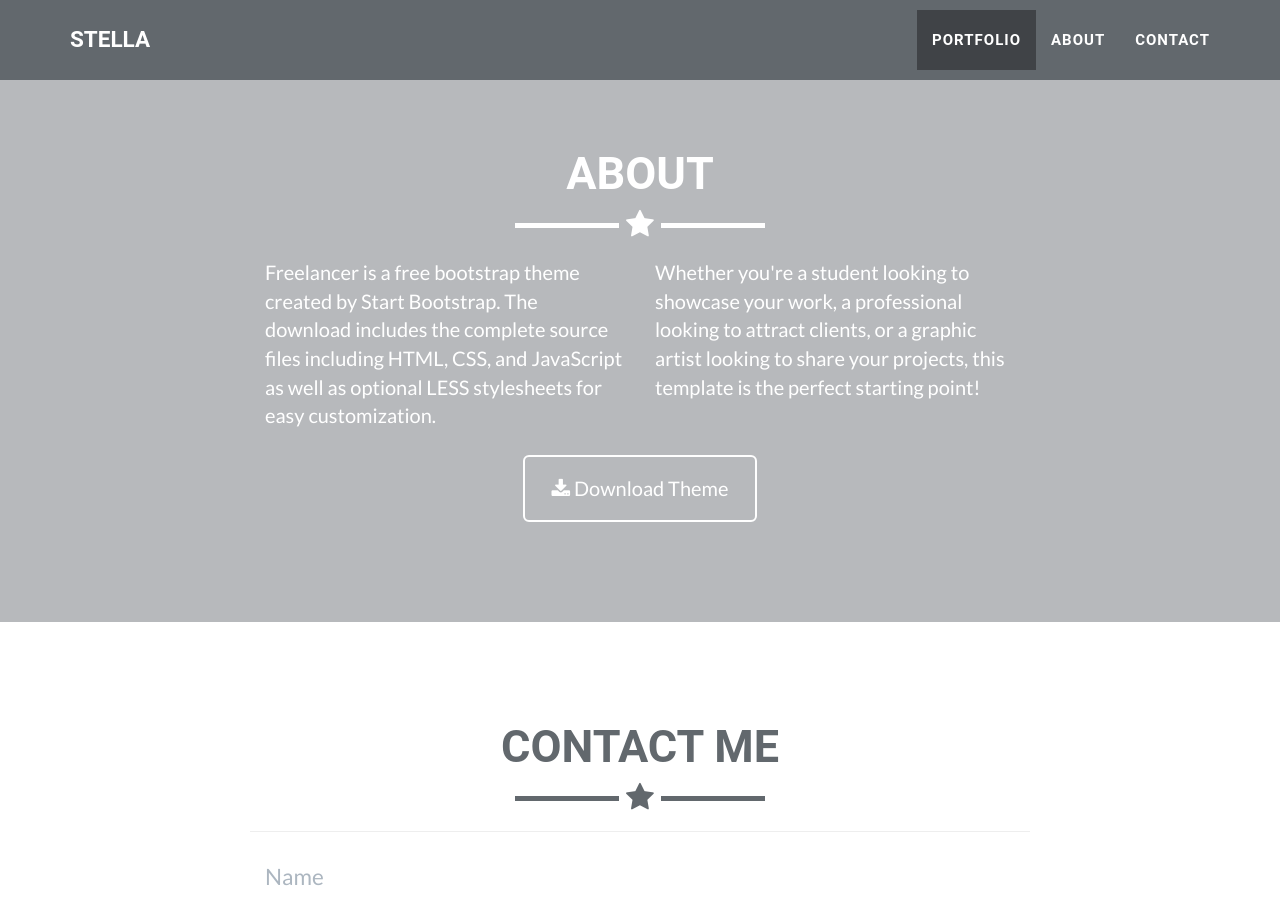
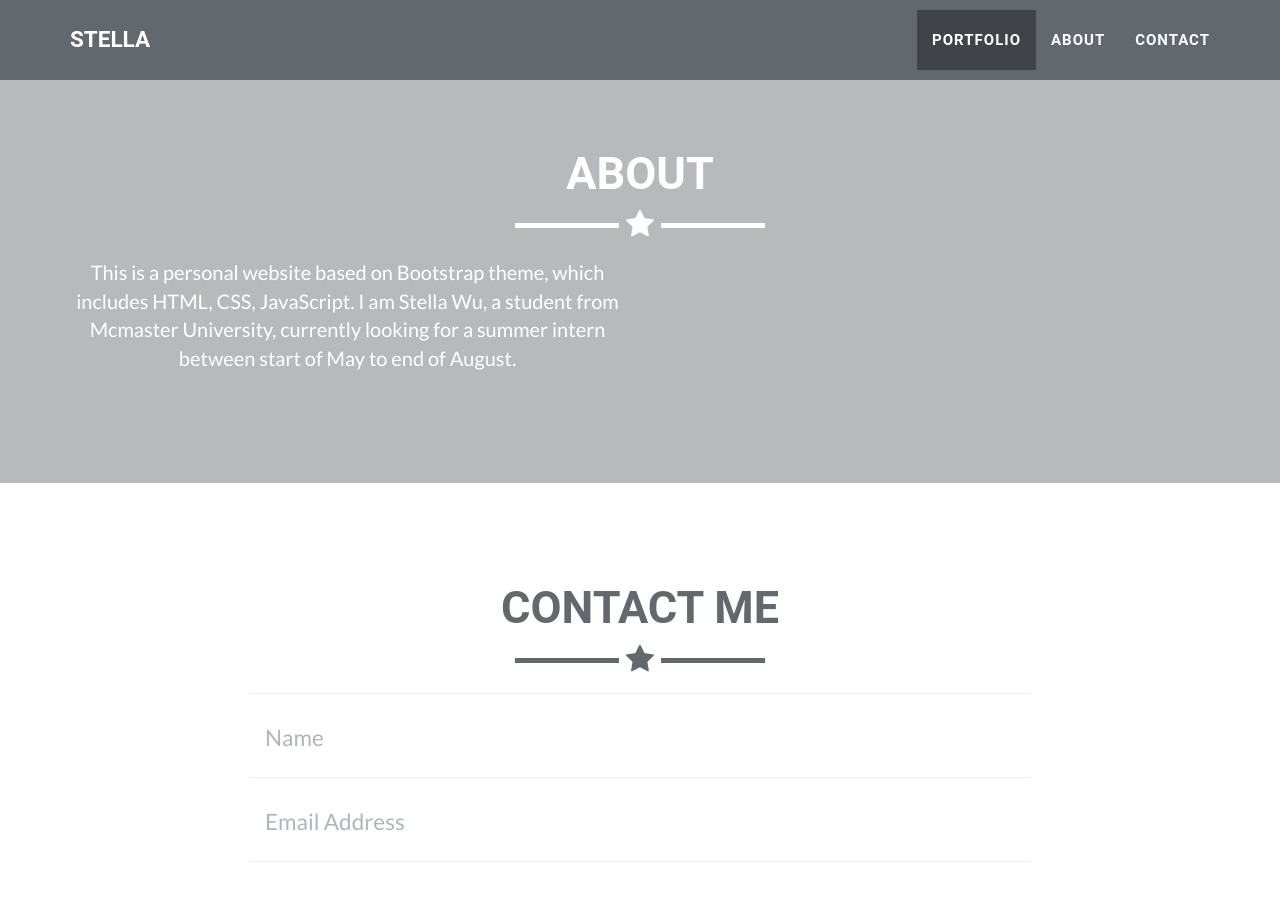
Before and after one commit to StellaSW/StellaSW.github.io, a Jekyll site: the page built from index.html, in a window 1280 px wide and 900 px high, scrolled down 1600 px. Built offline with Jekyll 4.4.1, drawn with Linux system fonts in a browser that asks for light colours.

Commit message:
Update about.html

```diff
--- a/_includes/about.html
+++ b/_includes/about.html
@@ -8,16 +8,8 @@
                 </div>
             </div>
             <div class="row">
-                <div class="col-lg-4 col-lg-offset-2">
-                    <p>Freelancer is a free bootstrap theme created by Start Bootstrap. The download includes the complete source files including HTML, CSS, and JavaScript as well as optional LESS stylesheets for easy customization.</p>
-                </div>
-                <div class="col-lg-4">
-                    <p>Whether you're a student looking to showcase your work, a professional looking to attract clients, or a graphic artist looking to share your projects, this template is the perfect starting point! </p>
-                </div>
-                <div class="col-lg-8 col-lg-offset-2 text-center">
-                    <a href="https://github.com/jeromelachaud/freelancer-theme" class="btn btn-lg btn-outline">
-                        <i class="fa fa-download"></i> Download Theme
-                    </a>
+                <div class="col-lg-6 text-center">
+                    <p>This is a personal website based on Bootstrap theme, which includes HTML, CSS, JavaScript. I am Stella Wu, a student from Mcmaster University, currently looking for a summer intern between start of May to end of August.</p>
                 </div>
             </div>
         </div>
```
